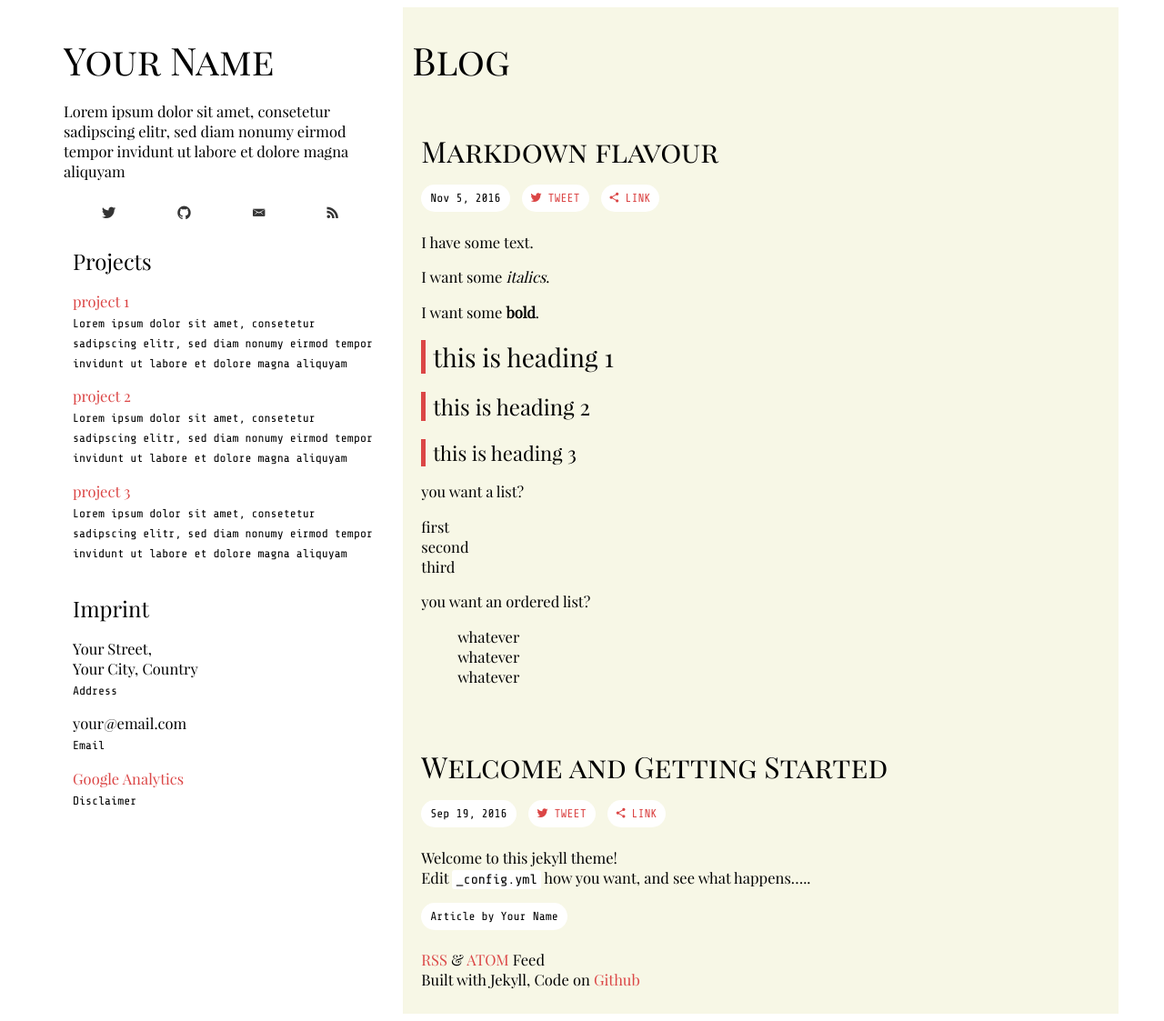
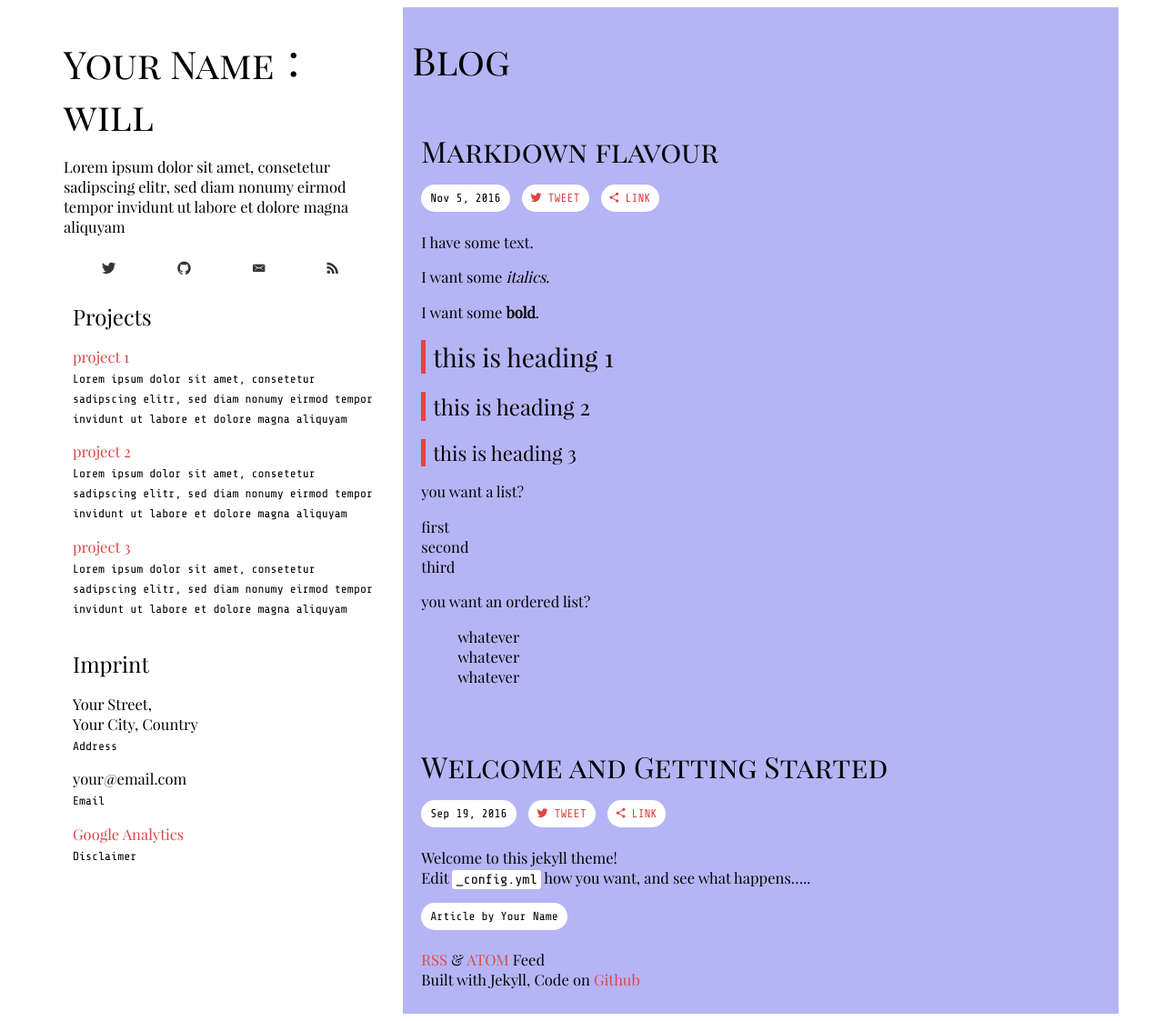
Before and after one commit to xiaoyongge/onepage, a Jekyll site: the page built from onepage-master/index.html, in a window 1280 px wide. Shown: the whole page at 91% size. Built offline with Jekyll 4.4.1, drawn with Linux system fonts in a browser that asks for light colours; some web fonts are replaced.

Commit message:
Update _config.yml

```diff
--- a/onepage-master/_config.yml
+++ b/onepage-master/_config.yml
@@ -6,13 +6,13 @@ highlighter: rouge
 lsi: false
 permalink: /:title
 
-title: "Your Name"
+title: "Your Name：will"
 description: "Lorem ipsum dolor sit amet, consetetur sadipscing elitr, sed diam nonumy eirmod tempor invidunt ut labore et dolore magna aliquyam"
 baseurl: ""
 url: "http://himsel.me" # replace by your site's url
 twitter_username: your-name
 github_username:  lukas-h # (your name)
-accent: "#f7f7e6" # accent color for blog column
+accent: "#b5b5f6" # accent color for blog column
 
 author: "Your Name"
 address: "Your Street, <br>Your City, Country"
```
